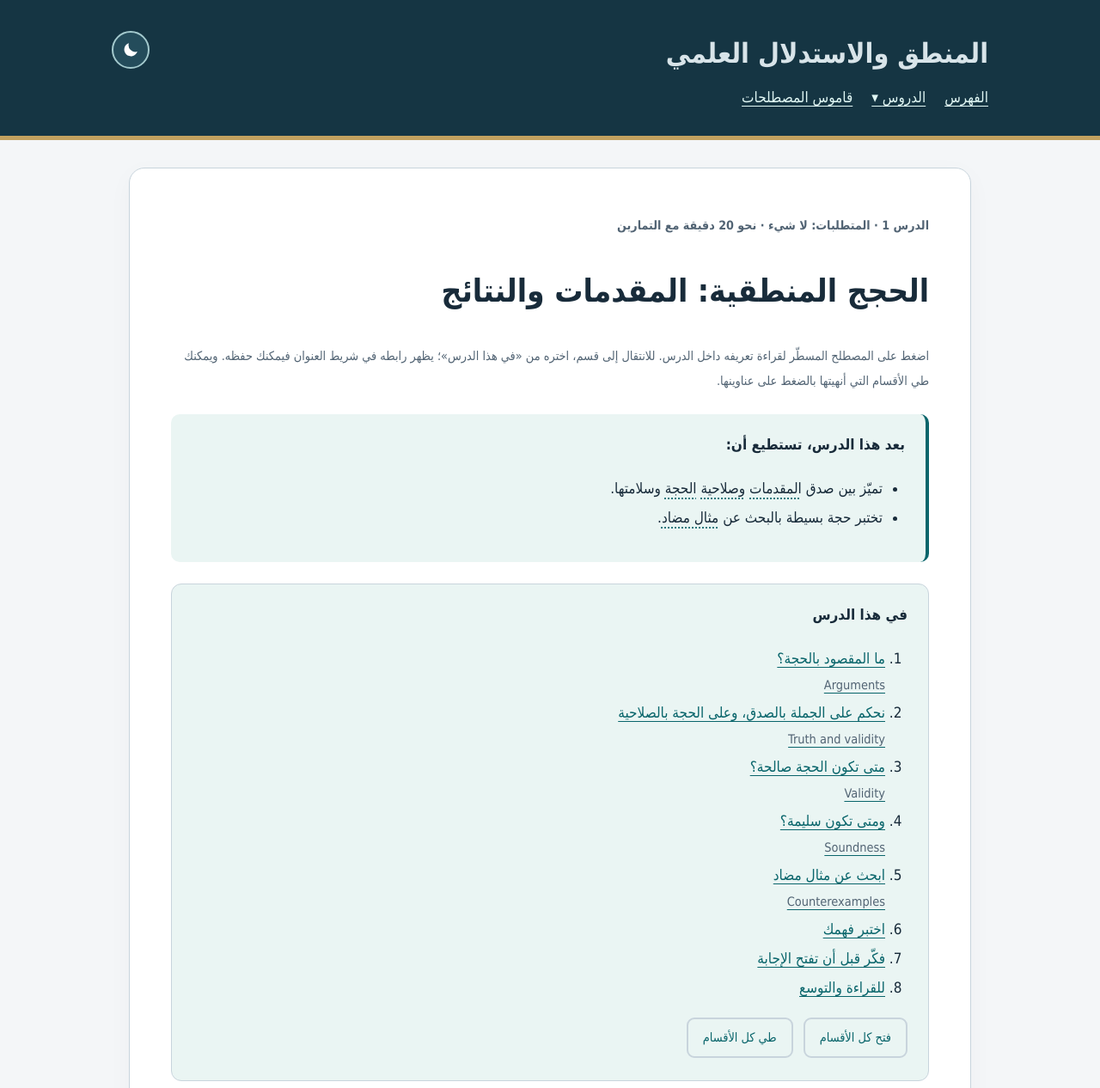
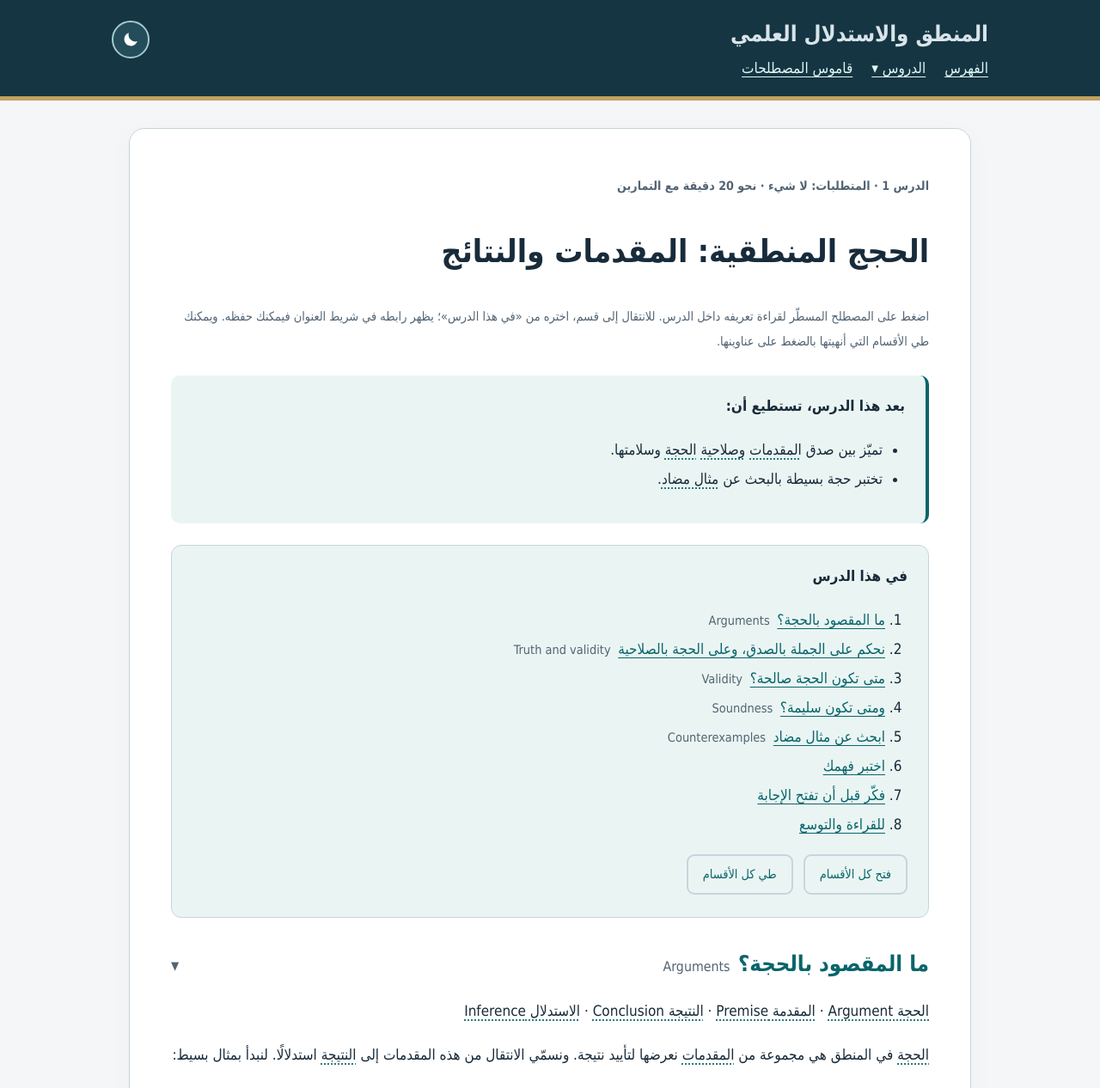
Before and after one commit to MuhammadMoustafa/logic_and_reasoning, a website: page lessons/01-arguments.html in a window 1280 px wide. Shown: the top 1266 px of the page at 86% size. Drawn offline with Linux system fonts and the light colour scheme.

Commit message:
Put English beside Arabic when it fits; sticky header that hides on scroll down
- Contents entries and section headings show the English inline, moving to
  the next line as one unit; glossary and definition English align right.
- The header is sticky and more compact, slides away while scrolling down and
  returns on scroll up, focus or an open lesson menu.

Co-Authored-By: Claude Opus 5.5 <noreply@anthropic.com>

```diff
--- a/assets/course.js
+++ b/assets/course.js
@@ -314,9 +314,25 @@ function initializeCourse() {
   updateProgress();
   document.body.classList.add('interactions-ready');
   try { setupLabs(); } catch (error) { console.warn('A lesson activity could not initialize:', error); }
-  try { setupLessonMenu(); setupSections(); } catch (error) { console.warn('Navigation enhancements could not initialize:', error); }
+  try { setupHeader(); setupLessonMenu(); setupSections(); } catch (error) { console.warn('Navigation enhancements could not initialize:', error); }
 }
 // The header lesson menu is a native <details>; scripts only add outside-click, Escape and close-on-choice.
+// Sticky header that hides while scrolling down and returns on scroll up, on focus, or while the lesson menu is open.
+function setupHeader() {
+  const header = document.querySelector('body > header');
+  if (!header) return;
+  const setHeight = () => document.documentElement.style.setProperty('--header-h', header.offsetHeight + 'px');
+  setHeight();
+  addEventListener('resize', setHeight);
+  let lastY = scrollY;
+  addEventListener('scroll', () => {
+    const y = scrollY, keep = header.querySelector('details[open]') || header.contains(document.activeElement);
+    if (y > lastY + 4 && y > header.offsetHeight && !keep) header.classList.add('header-hidden');
+    else if (y < lastY - 4 || y <= header.offsetHeight) header.classList.remove('header-hidden');
+    lastY = y;
+  }, {passive:true});
+  header.addEventListener('focusin', () => header.classList.remove('header-hidden'));
+}
 function setupLessonMenu() {
   document.querySelectorAll('.lesson-menu').forEach(menu => {
     const summary = menu.querySelector('summary');
@@ -356,7 +372,7 @@ function setupSections() {
     button.setAttribute('aria-controls', body.id); button.setAttribute('aria-expanded', 'true');
     const title = document.createElement('span');
     title.className = 'section-title';
-    while (heading.firstChild) (heading.firstChild.classList?.contains('heading-en') ? button : title).appendChild(heading.firstChild);
+    while (heading.firstChild) title.appendChild(heading.firstChild);
     button.prepend(title);
     heading.appendChild(button);
     button.addEventListener('click', () => setSectionOpen(section, button.getAttribute('aria-expanded') !== 'true'));
--- a/assets/style.css
+++ b/assets/style.css
@@ -40,7 +40,7 @@ body.dark {
 header {
   background:#153543;
   color:#fff;
-  padding:28px max(5%,calc((100% - 1020px)/2));
+  padding:16px max(5%,calc((100% - 1020px)/2));
   border-bottom:5px solid #c2a15f
 }
 header h1 {
@@ -336,7 +336,7 @@ th,td {
   padding:8px 4px
 }
 header {
-  padding:18px
+  padding:10px 16px
 }
 nav {
   gap:7px 15px
@@ -380,10 +380,10 @@ article {
 
 
 .brand {
-  font-size:clamp(1.3rem,4vw,2rem);
+  font-size:clamp(1.15rem,3.4vw,1.6rem);
   font-weight:bold;
   line-height:1.5;
-  margin:10px 0
+  margin:4px 0
 }
 .source-note {
   font-size:.9rem;
@@ -394,7 +394,8 @@ select { font: inherit; color: var(--ink); background: var(--surface); border: 1
 select:focus-visible { outline: 3px solid #c17e15; outline-offset: 4px; }
 /* References, bookmarks, and phone layouts. */
 [hidden] { display: none !important; }
-.lesson-section, .glossary-entry, h2[id] { scroll-margin-top: 24px; }
+/* A link that jumps upward reveals the header, so leave room for it above the target. */
+.lesson-section, .glossary-entry, h2[id] { scroll-margin-top: calc(var(--header-h, 0px) + 16px); }
 .lesson-toc { display:block; background:var(--tint); border:1px solid var(--line); border-radius:12px; padding:18px 24px; }
 .lesson-toc ol { margin-bottom:0; }
 .lesson-toc a { text-decoration-thickness:1px; }
@@ -404,7 +405,8 @@ select:focus-visible { outline: 3px solid #c17e15; outline-offset: 4px; }
 .term-overlay { position:fixed; inset:0; z-index:100; background:#061622b8; display:flex; align-items:center; justify-content:center; padding:16px; }
 .term-dialog { background:var(--surface); color:var(--ink); border:1px solid var(--line); border-radius:16px; padding:24px; max-width:620px; width:100%; max-height:85vh; overflow:auto; box-shadow:0 15px 65px #0005; }
 .term-dialog h2 { margin-top:12px; clear:both; }
-.term-dialog p[lang=en] { text-align:start; color:var(--muted); overflow-wrap:anywhere; }
+/* An English name under an Arabic term lines up with the Arabic (right), not with the far left edge. */
+.term-dialog p[lang=en], .native-definition p[lang=en], .glossary-entry p[lang=en] { text-align:right; color:var(--muted); overflow-wrap:anywhere; }
 .term-close { float:left; margin:0; }
 .definition-open { overflow:hidden; }
 .glossary-entry { border-top:1px solid var(--line); padding:12px 0 25px; }
@@ -429,7 +431,11 @@ button.term-link:hover { color:var(--accent); background:none; }
 .table-scroll table.compact { min-width:0; }
 .table-scroll:focus-visible { outline:3px solid #c17e15; outline-offset:3px; }
 /* Header lesson menu: a native details dropdown that stays usable as the course grows. */
-header { position:relative; }
+/* The header stays at the top while reading, so the lesson menu and theme button are always one tap away.
+   It slides away while scrolling down and returns on any scroll up (course.js), so it does not eat a phone screen. */
+header { position:sticky; top:0; z-index:40; transition:transform .25s ease; }
+header.header-hidden { transform:translateY(-100%); }
+@media (prefers-reduced-motion:reduce) { header { transition:none; } }
 .lesson-menu { border:0; padding:0; margin:0; border-radius:0; }
 .lesson-menu > summary { cursor:pointer; color:#e0f7f4; font-weight:normal; text-decoration:underline; text-underline-offset:4px; list-style:none; }
 .lesson-menu > summary::-webkit-details-marker { display:none; }
@@ -572,12 +578,12 @@ button.section-toggle::after { content:"▾"; font-size:.8em; color:var(--muted)
 /* How to read a formula: the Arabic reading, then the English reading on its own line. */
 .reading { text-align:center; color:var(--muted); margin-top:-6px; }
 .reading bdi[lang="en"] { display:block; }
-/* English name under an Arabic heading: smaller, on its own line, so long terms do not stretch the heading. */
-.heading-en { display:block; text-align:right; font-size:.62em; font-weight:normal; color:var(--muted); margin-top:4px; }
-/* In the collapsible heading the English sits on its own line under the Arabic, so the Arabic keeps the full width on phones. */
+/* English beside an Arabic heading or contents entry: on the same line when it fits, moving to the next line
+   as one unit when it does not. As an inline-block it is also left out of the link underline. The gap is margin-right
+   because the English box is left-to-right, so its own inline-start is the left side. */
+.heading-en { display:inline-block; margin-right:.6em; text-align:right; font-size:.62em; font-weight:normal; color:var(--muted); }
 button.section-toggle .section-title { flex:1; }
-button.section-toggle .heading-en { order:2; flex-basis:100%; }
-.lesson-toc .toc-en { display:block; text-align:right; font-size:.85em; color:var(--muted); }
+.lesson-toc .toc-en { display:inline-block; margin-right:.6em; text-align:right; font-size:.85em; color:var(--muted); }
 /* A term button and the punctuation after it stay on one line. */
 .term-wrap { white-space:nowrap; }
 /* Inline formulas and variables: a code-like chip, so symbols stand apart from the Arabic around them. */
```
Also changed, not shown: docs/REVIEW.md (+8 -0 lines).
